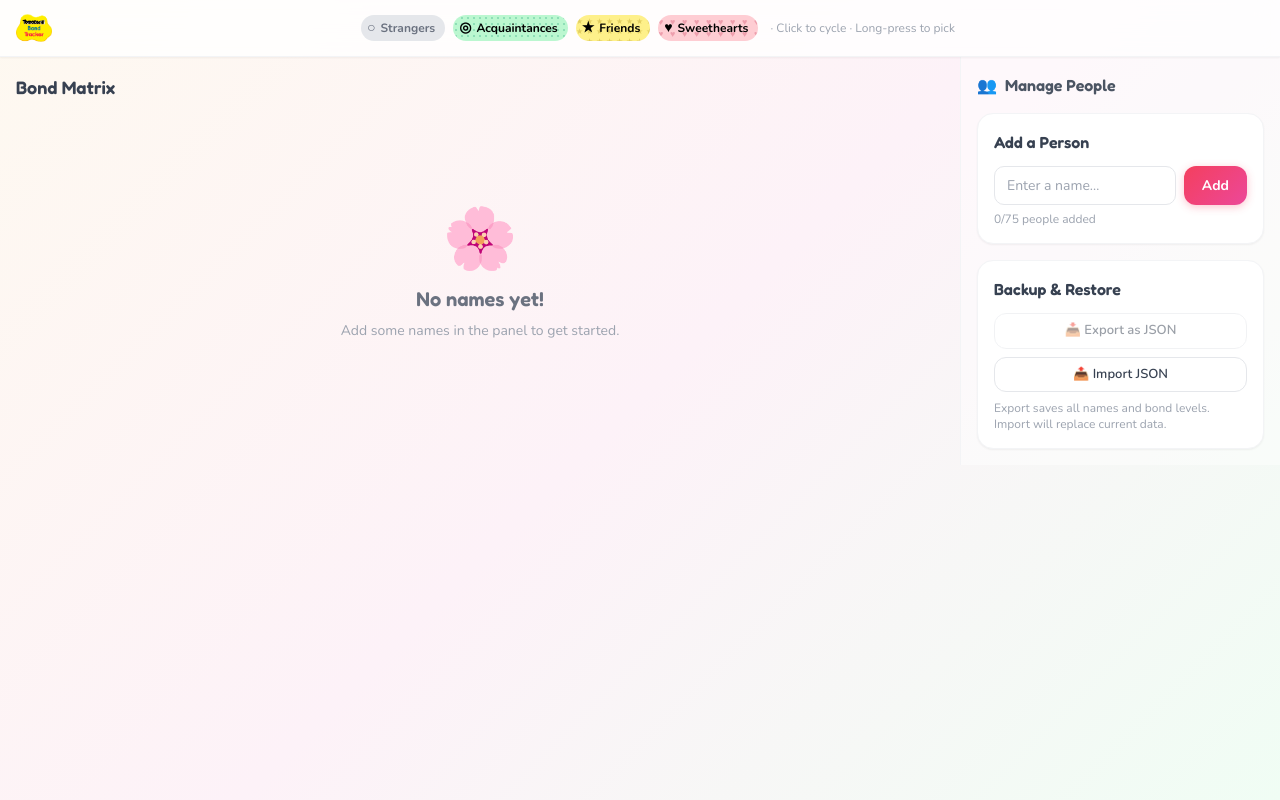
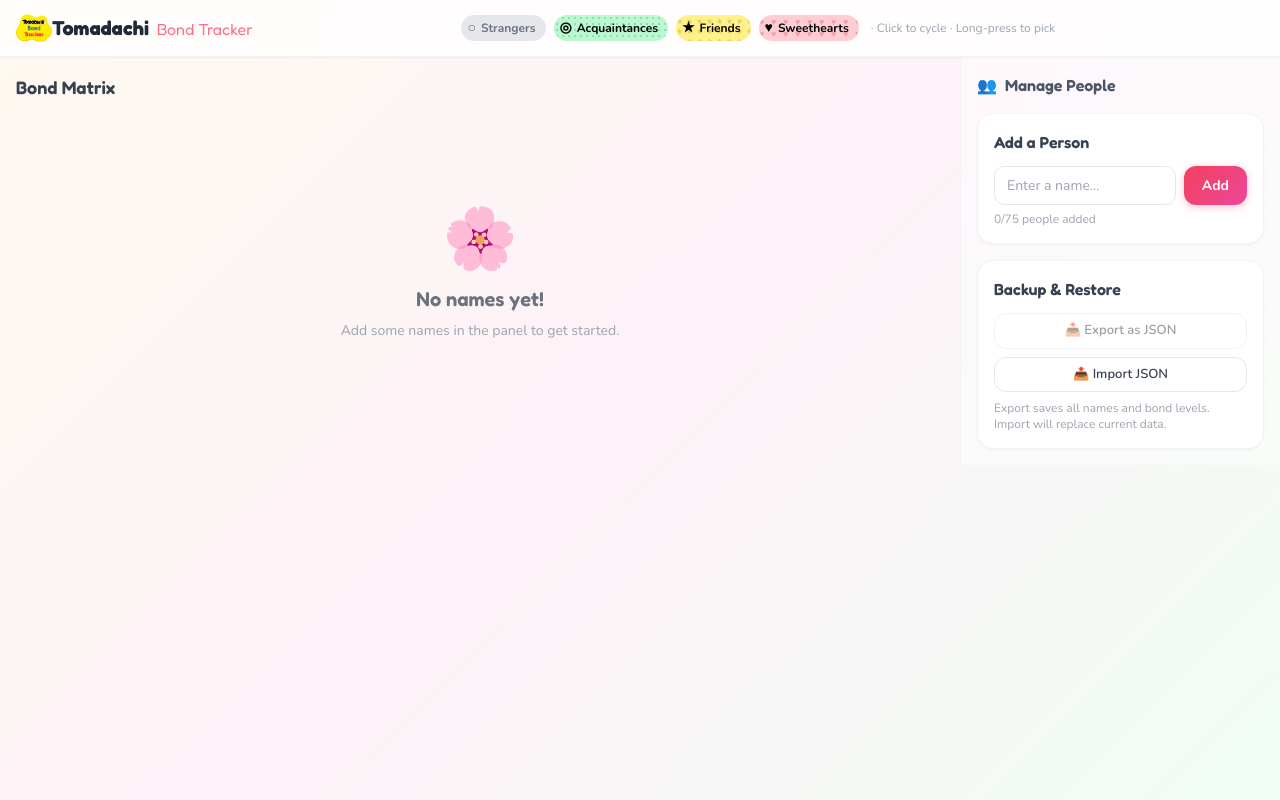
Before and after one commit to cheydolph/tomadachi-bond-tracker, a Next.js app: page / in a window 1280 px wide. Built offline with nearby package versions, Linux system fonts and the light colour scheme.

Commit message:
Fixed labeling and name

```diff
--- a/app/layout.tsx
+++ b/app/layout.tsx
@@ -2,7 +2,7 @@ import type { Metadata } from "next";
 import "./globals.css";
 
 export const metadata: Metadata = {
-  title: "Tomadachi — Bond Tracker",
+  title: "Tomadachi Bond Tracker",
   description:
     "Track the bond levels between your Tomadachis!",
 };
--- a/app/page.tsx
+++ b/app/page.tsx
@@ -159,7 +159,6 @@ export default function HomePage() {
       {/* ── Sticky Menu Bar ─────────────────────────────────────── */}
       <header className="sticky top-0 z-40 bg-white/80 backdrop-blur-md border-b border-gray-100 shadow-sm">
         <div className="max-w-screen-xl mx-auto px-4 h-14 flex items-center justify-between gap-4">
-          {/* Brand — tbt.png logo; falls back gracefully if file not yet added */}
           <div className="flex items-center flex-shrink-0">
             <img
               src="/tbt.png"
@@ -168,6 +167,15 @@ export default function HomePage() {
               height={36}
               style={{ height: "36px", width: "auto", maxWidth: "140px", objectFit: "contain" }}
             />
+            <h1
+              className="text-xl font-bold text-gray-800"
+              style={{ fontFamily: "Fredoka" }}
+            >
+              Tomadachi
+              <span className="text-rose-400 ml-2 font-normal text-base hidden sm:inline">
+                Bond Tracker
+              </span>
+            </h1>
           </div>
 
           {/* Legend — desktop centre */}
```
